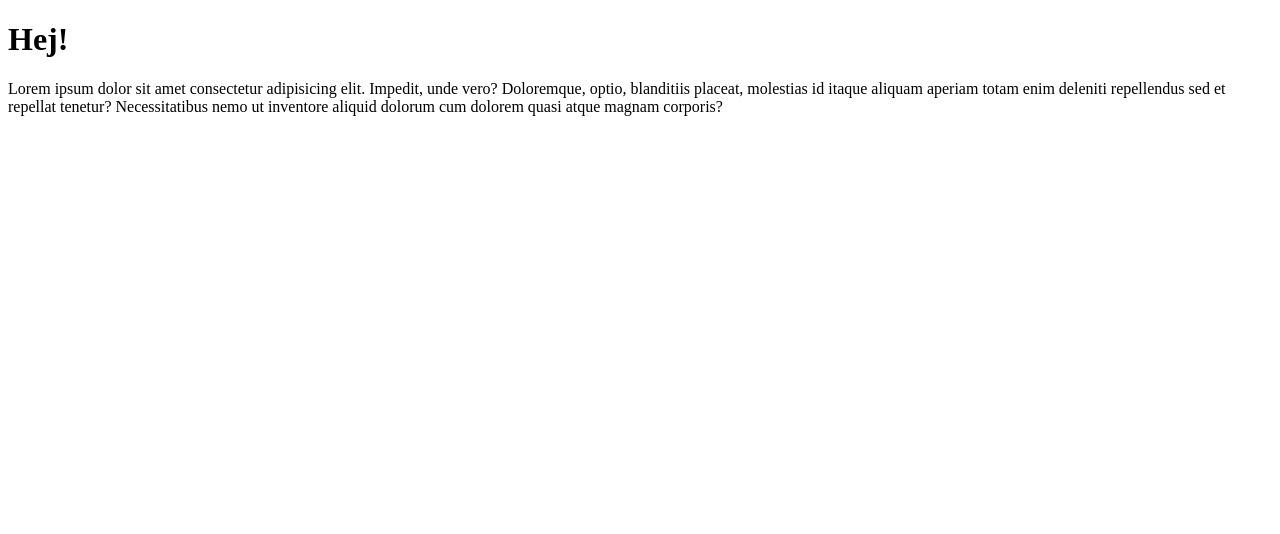
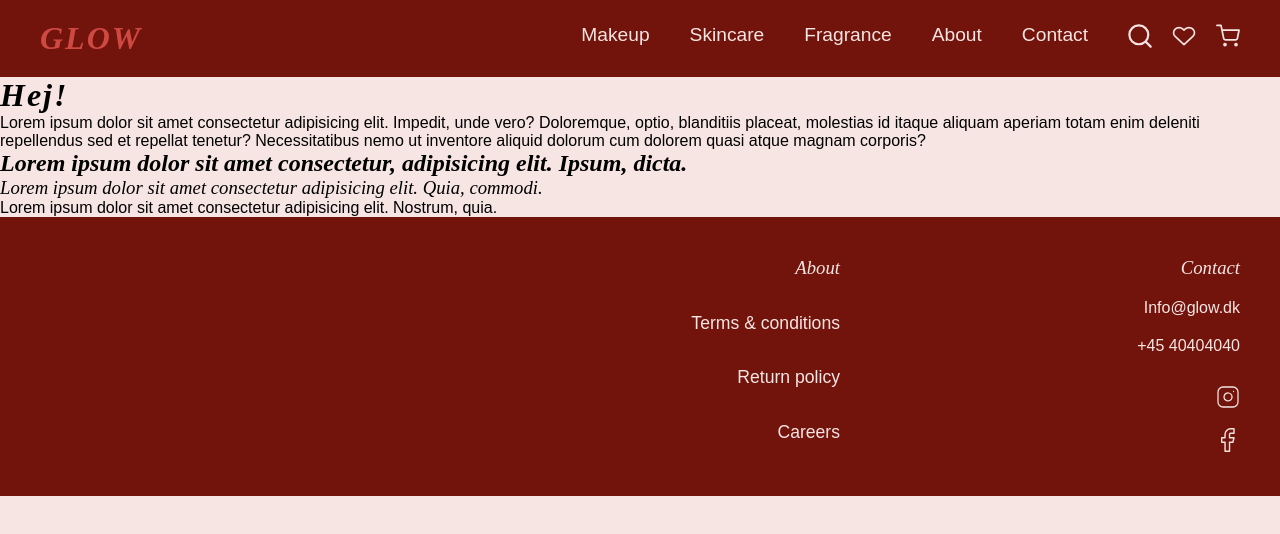
Before and after one commit to Tema-07/gruppe11, a plain HTML site: page index.html in a window 1280 px wide. Drawn offline with Linux system fonts and the light colour scheme.

Commit message:
Header og footer css

```diff
--- a/CSS/base.css
+++ b/CSS/base.css
@@ -0,0 +1,47 @@
+* {
+  margin: 0;
+  padding: 0;
+}
+
+@font-face {
+  font-family: "Arsenica Trial", serif;
+  src: url("../fonts/ArsenicaTrial-Demibold.woff2") format("woff2"), url("../fonts/ArsenicaTrial-Demibold.ttf") format("ttf");
+}
+
+html {
+  scroll-behavior: smooth;
+  --lyserød: #f6e5e3;
+  --koral: #ce4942;
+  --mørkerød: #73140c;
+  --sort: #000000;
+}
+
+body {
+  background-color: var(--lyserød);
+}
+
+h1 {
+  font-size: 2em;
+  font-weight: 600;
+  font-family: "Arsenica Trial", serif;
+  font-style: italic;
+  letter-spacing: 2px;
+}
+
+h2 {
+  font-weight: bold;
+  font-family: "Bodoni 72 Oldstyle", "Playfair Display", "Times New Roman", Times, serif;
+  font-style: italic;
+}
+
+h3 {
+  font-weight: 200;
+  font-family: "Bodoni 72 Oldstyle", "Playfair Display", "Times New Roman", Times, serif;
+  font-style: italic;
+}
+
+p {
+  font-weight: 200;
+  font-family: "Futura PT", "Avenir", sans-serif;
+  font-style: normal;
+}
--- /dev/null
+++ b/CSS/navbar_footer.css
@@ -0,0 +1,114 @@
+html {
+  scroll-behavior: smooth;
+  --lyserød: #f6e5e3;
+  --koral: #ce4942;
+  --mørkerød: #73140c;
+  --sort: #000000;
+}
+
+@font-face {
+  font-family: "Arsenica Trial", serif;
+  src: url("../fonts/ArsenicaTrial-Demibold.woff2") format("woff2"), url("../fonts/ArsenicaTrial-Demibold.ttf") format("ttf");
+}
+
+/* Navbar styling */
+.navbar {
+  background-color: var(--mørkerød);
+  color: var(--lyserød);
+  display: flex;
+  align-items: center;
+  justify-content: space-between;
+  padding: 20px 40px;
+}
+.logo h1 {
+  font-size: 2em;
+  font-weight: 600;
+  font-family: "Arsenica Trial", serif;
+  font-style: italic;
+  color: var(--koral);
+  letter-spacing: 2px;
+  margin: 0;
+}
+.menu {
+  display: flex;
+  gap: 40px;
+  margin-left: auto;
+}
+.menu a {
+  font-size: 2em;
+  font-weight: 200;
+  font-family: "Futura PT", "Avenir", sans-serif;
+  font-style: normal;
+  color: var(--lyserød);
+  text-decoration: none;
+  font-size: 1.2em;
+  transition: color 0.3s;
+}
+.menu a:hover {
+  color: var(--koral);
+}
+.icons {
+  display: flex;
+  gap: 20px;
+}
+.icons a img {
+  color: var(--lyserød);
+  width: 24px;
+  height: 24px;
+  transition: color 0.3s;
+}
+/* .icons a:hover img {
+  color: var(--koral);
+} */
+
+/* Navbar styling */
+
+/* Footer styling */
+
+.footer {
+  background-color: var(--mørkerød);
+  color: var(--lyserød);
+  display: grid;
+  text-align: right;
+  grid-template-columns: 1fr 1fr 1fr;
+  padding: 40px;
+}
+
+.footer-column {
+  display: grid;
+  grid-column: 2;
+  gap: 20px;
+}
+.footer-column2 {
+  display: grid;
+  grid-column: 3;
+  gap: 20px;
+}
+
+.footer-column h3 .footer-column2 h3 {
+  font-style: italic;
+}
+.footer-column a,
+.footer-column p .footer-column2 p {
+  color: var(--lyserød);
+  text-decoration: none;
+  font-size: 1.1em;
+  font-family: "Futura", sans-serif;
+  font-weight: normal;
+}
+
+.footer-column a:hover .footer-column2 a:hover {
+  color: var(--koral);
+}
+.social-icons {
+  display: grid;
+  gap: 15px;
+  margin-top: 10px;
+}
+.social-icons img {
+  width: 24px;
+  height: 24px;
+  transition: filter 0.3s;
+}
+
+/* Footer styling */
--- a/index.html
+++ b/index.html
@@ -5,11 +5,63 @@
     <meta name="viewport" content="width=device-width, initial-scale=1.0">
     <title>Document</title>
     <link rel="stylesheet" href="./CSS/base.css">
+    <link rel="stylesheet" href="./CSS/navbar_footer.css">
     <script src="./JS/base.js" defer></script>
 </head>
+
 <body>
-    <h1 id="header"> Hej! </h1>
-    <p>Lorem ipsum dolor sit amet consectetur adipisicing elit. Impedit, unde vero? Doloremque, optio, blanditiis placeat, molestias id itaque aliquam aperiam totam enim deleniti repellendus sed et repellat tenetur? Necessitatibus nemo ut inventore aliquid dolorum cum dolorem quasi atque magnam corporis?</p>
+    <header class="navbar">
+        <div class="logo">
+            <h1>GLOW</h1>
+        </div>
+        <div class="menu">
+            <a href="#">Makeup</a>
+            <a href="#">Skincare</a>
+            <a href="#">Fragrance</a>
+            <a href="#">About</a>
+            <a href="#">Contact</a>
+            <div class="icons">
+                <a href="#"><img src="./svg/search.svg" alt="search"></a>
+                <a href="#"><img src="./svg/like.svg" alt="like"></a>
+                <a href="#"><img src="./svg/shopping_cart.svg" alt="cart"></a>
+            </div>
+        </div>
+        <!-- <div class="icons">
+            <a href="#"><img src="./svg/search.svg" alt="search"></a>
+            <a href="#"><img src="./svg/like.svg" alt="like"></a>
+            <a href="#"><img src="./svg/shopping_cart.svg" alt="cart"></a>
+        </div> -->
+    </header>
+
+    <main>
+        <h1 id="header"> Hej! </h1>
+        <p>Lorem ipsum dolor sit amet consectetur adipisicing elit. Impedit, unde vero? Doloremque, optio, blanditiis placeat, molestias id itaque aliquam aperiam totam enim deleniti repellendus sed et repellat tenetur? Necessitatibus nemo ut inventore aliquid dolorum cum dolorem quasi atque magnam corporis?</p>
+
+        <h2>Lorem ipsum dolor sit amet consectetur, adipisicing elit. Ipsum, dicta.</h2>
+        <h3>Lorem ipsum dolor sit amet consectetur adipisicing elit. Quia, commodi.</h3>
+        <p>Lorem ipsum dolor sit amet consectetur adipisicing elit. Nostrum, quia.</p>
+    </main>
+
+    <footer class="footer">
+        <div class="footer-column">
+            <h3>About</h3>
+            <a href="#"><p>Terms & conditions</p></a>
+            <a href="#"><p>Return policy</p></a>
+            <a href="#"><p>Careers</p></a>
+        </div>
+        <div class="footer-column2">
+            <h3>Contact</h3>
+            <p>Info@glow.dk</p>
+            <p>+45 40404040</p>
+            <div class="social-icons">
+                <a href="#"><img src="./svg/instagram.svg" alt="Instagram"></a>
+                <a href="#"><img src="./svg/facebook.svg" alt="Facebook"></a>
+            </div>
+        </div>
+    </footer>
 
 </body>
+
+
+
 </html>
```
Also changed, not shown: svg/facebook.svg (added), svg/instagram.svg (added), 1 other file.
